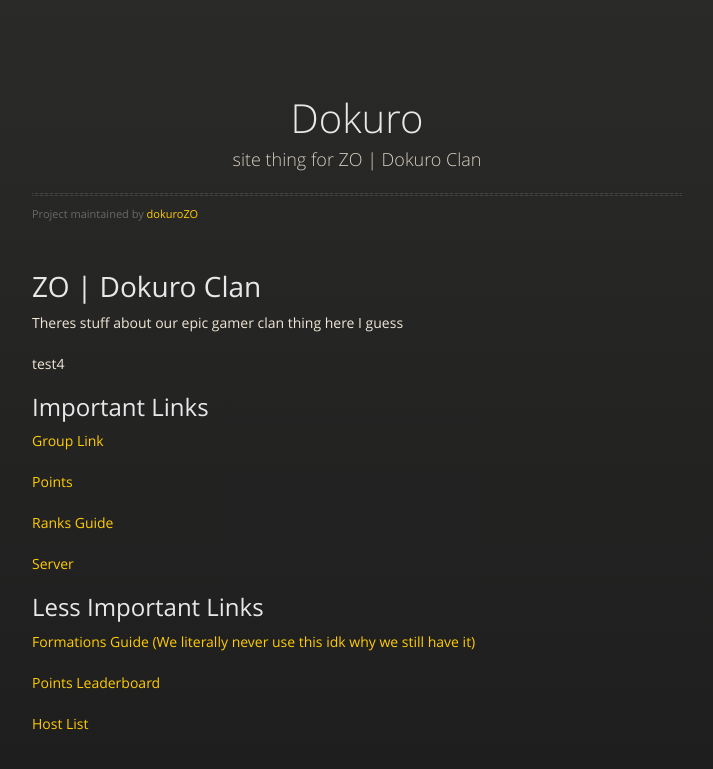
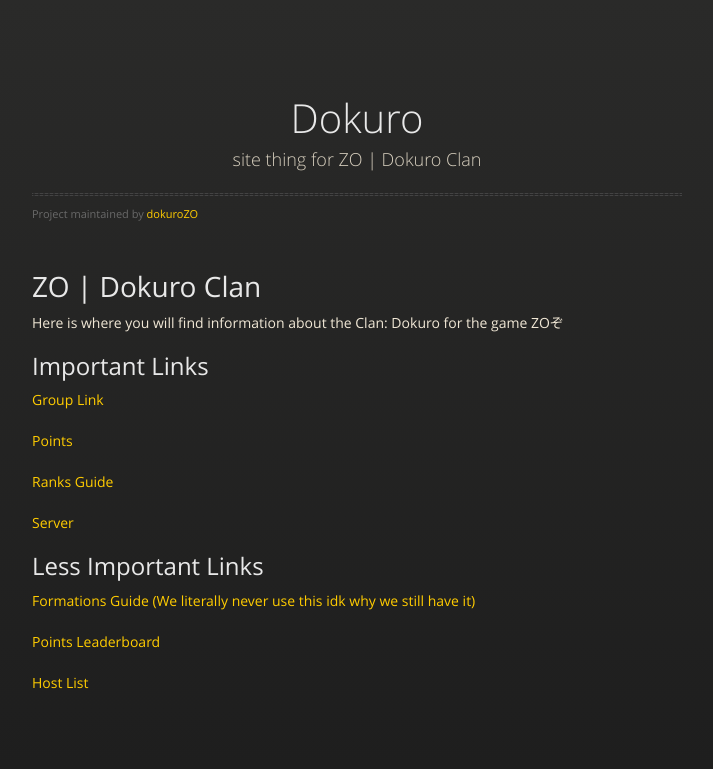
Before and after one commit to dokuroZO/Dokuro, a Jekyll site: the page built from index.md, in a window 1280 px wide. Shown: the top 769 px of the page, without its empty margins (283-996 px from the left). Built offline with Jekyll 4.4.1, drawn with Linux system fonts in a browser that asks for light colours; our own code applies the rules of GitHub Pages for plain Markdown files.

Commit message:
finished up some things

```diff
--- a/index.md
+++ b/index.md
@@ -1,8 +1,6 @@
 # ZO | Dokuro Clan
 
-Theres stuff about our epic gamer clan thing here I guess
-
-test4
+Here is where you will find information about the Clan: Dokuro for the game ZOぞ
 
 ## Important Links
 
```
